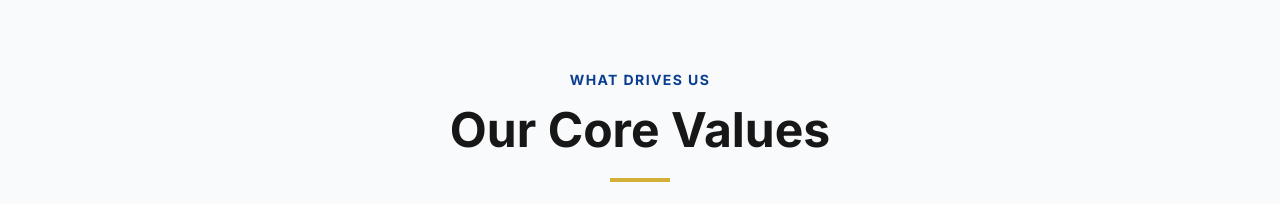
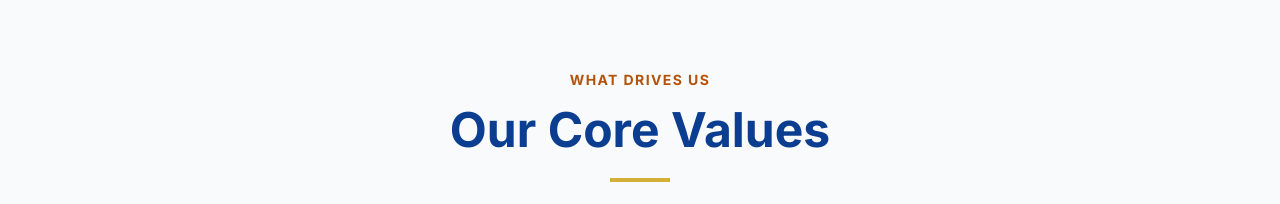
Before and after one commit to HKMH26/hk-metal-house, a Next.js app: page /about in a window 1280 px wide. Shown: the part 1227-1431 px from the top of the page. Built offline with nearby package versions, Linux system fonts and the light colour scheme; no server answers; the database is empty.

Commit message:
Update internal page banner heading style

```diff
--- a/src/components/PageHeader.tsx
+++ b/src/components/PageHeader.tsx
@@ -21,7 +21,7 @@ export default function PageHeader({ title, subtitle }: PageHeaderProps) {
           className="max-w-3xl"
         >
           {subtitle && (
-            <span className="text-[#D4AF37] font-bold tracking-[0.2em] uppercase text-xs sm:text-sm mb-4 block">
+            <span className="text-[#FACC15] font-bold tracking-[0.2em] uppercase text-xs sm:text-sm mb-4 block drop-shadow-sm">
               {subtitle}
             </span>
           )}
--- a/src/components/Section.tsx
+++ b/src/components/Section.tsx
@@ -4,6 +4,7 @@ import { ReactNode } from "react";
 import { motion } from "framer-motion";
 import { clsx, type ClassValue } from "clsx";
 import { twMerge } from "tailwind-merge";
+import { usePathname } from "next/navigation";
 
 function cn(...inputs: ClassValue[]) {
   return twMerge(clsx(inputs));
@@ -19,10 +20,25 @@ interface SectionProps {
 }
 
 export default function Section({ children, title, subtitle, className, bg = "white", id }: SectionProps) {
+  const pathname = usePathname();
+  const isHomePage = pathname === "/";
+
   const bgColors = {
     white: "bg-white",
     gray: "bg-gray-50",
     dark: "bg-[#0B3D91] text-white",
+  };
+
+  const titleColors = {
+    white: "text-[#0B3D91]",
+    gray: "text-[#0B3D91]",
+    dark: "text-white",
+  };
+
+  const subtitleColors = {
+    white: isHomePage ? "text-[#0B3D91]" : "text-[#B45309]", // Amber-700 for accessible contrast on white for internal pages
+    gray: isHomePage ? "text-[#0B3D91]" : "text-[#B45309]",
+    dark: "text-[#FACC15]", // Vibrant yellow on dark background
   };
 
   return (
@@ -35,7 +51,10 @@ export default function Section({ children, title, subtitle, className, bg = "wh
                 initial={{ opacity: 0, y: 10 }}
                 whileInView={{ opacity: 1, y: 0 }}
                 viewport={{ once: true }}
-                className="text-[#0B3D91] font-bold tracking-widest uppercase text-xs sm:text-sm mb-3 md:mb-4 block"
+                className={cn(
+                  "font-bold tracking-widest uppercase text-xs sm:text-sm mb-3 md:mb-4 block",
+                  subtitleColors[bg]
+                )}
               >
                 {subtitle}
               </motion.span>
@@ -45,7 +64,10 @@ export default function Section({ children, title, subtitle, className, bg = "wh
                 initial={{ opacity: 0, y: 20 }}
                 whileInView={{ opacity: 1, y: 0 }}
                 viewport={{ once: true }}
-                className="text-2xl sm:text-3xl md:text-4xl lg:text-5xl font-bold"
+                className={cn(
+                  "text-2xl sm:text-3xl md:text-4xl lg:text-5xl font-bold",
+                  titleColors[bg]
+                )}
               >
                 {title}
               </motion.h2>
```
